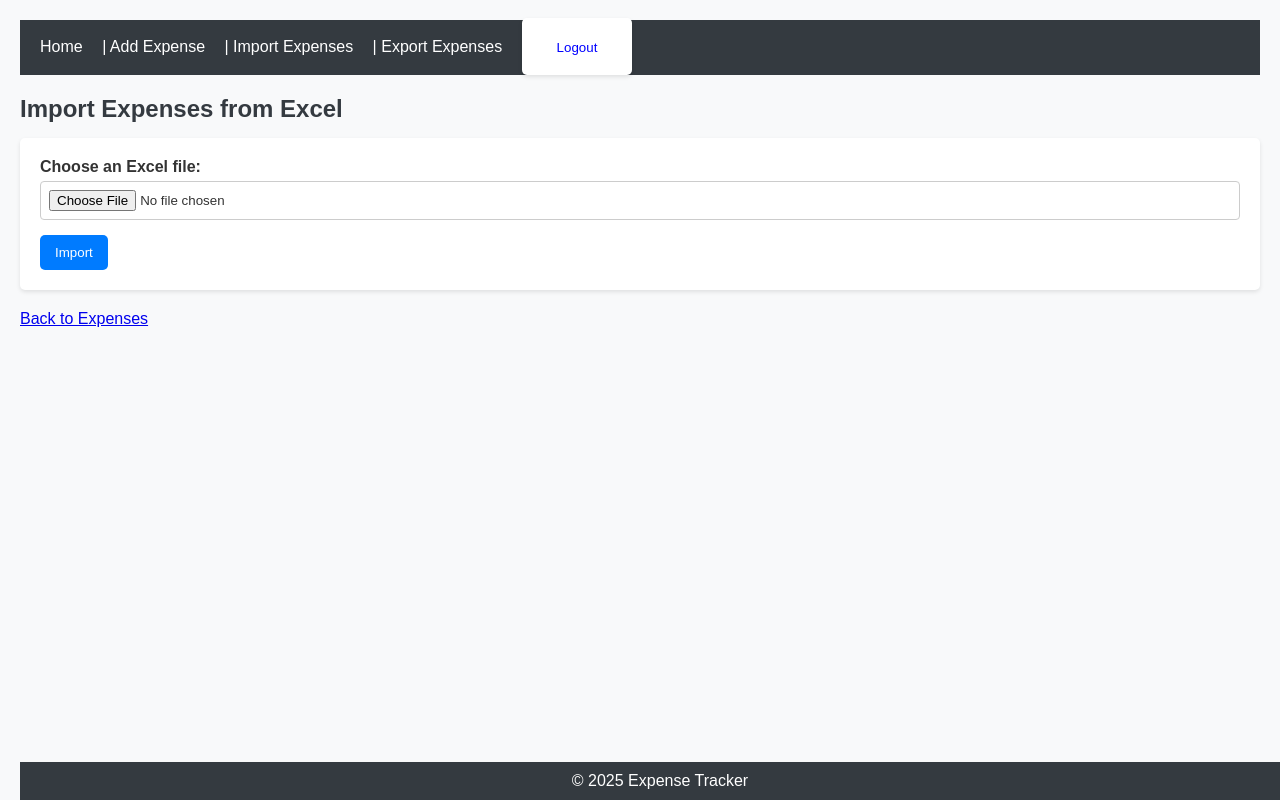
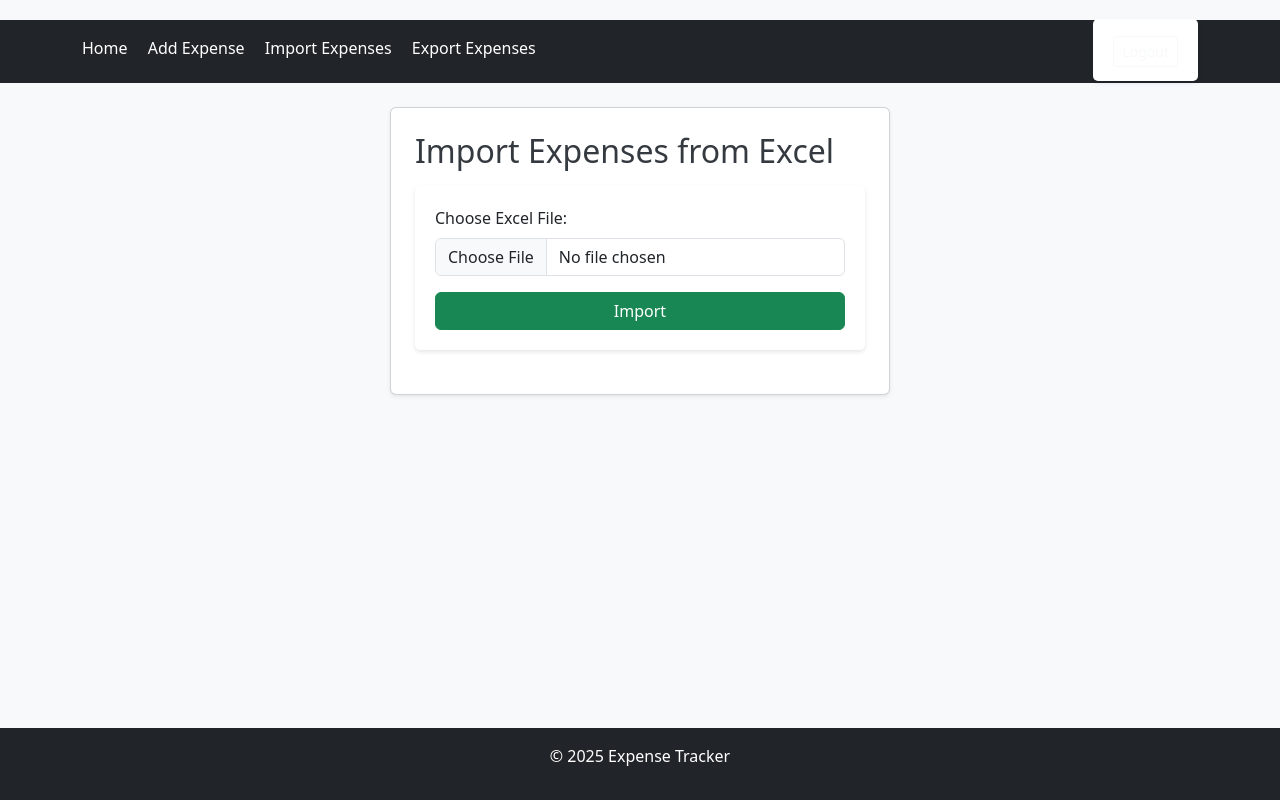
Before and after one commit to denismp/expense_tracker, a Django app: page /expenses/import/ in a window 1280 px wide. Run offline with Django 5.2, Linux system fonts and the light colour scheme; a user stored in the database is signed in.

Commit message:
added bootstrap.

```diff
--- a/static/css/styles.css
+++ b/static/css/styles.css
@@ -1,22 +1,16 @@
 /* styles.css */
 
-/* General Reset */
-* {
-    margin: 0;
-    padding: 0;
-    box-sizing: border-box;
-    font-family: Arial, sans-serif;
-}
+/* Import Bootstrap from CDN */
+@import url('https://cdn.jsdelivr.net/npm/bootstrap@5.3.0/dist/css/bootstrap.min.css');
 
+/* Custom Styles */
 body {
     background-color: #f8f9fa;
-    color: #333;
-    padding: 20px;
+    padding-top: 20px;
 }
 
 header {
     background-color: #343a40;
-    color: #ffffff;
     padding: 10px 20px;
     margin-bottom: 20px;
 }
@@ -36,40 +30,25 @@ h1, h2, h3 {
     color: #343a40;
 }
 
-/* Buttons */
-button {
+/* Custom Button Style */
+.btn-custom {
     background-color: #007bff;
     color: #ffffff;
     border: none;
-    padding: 10px 15px;
-    cursor: pointer;
-    border-radius: 5px;
 }
 
-button:hover {
+.btn-custom:hover {
     background-color: #0056b3;
 }
 
 /* Tables */
 table {
-    width: 100%;
-    border-collapse: collapse;
     margin-bottom: 20px;
-}
-
-th, td {
-    padding: 10px;
-    border: 1px solid #ddd;
-    text-align: left;
 }
 
 th {
     background-color: #007bff;
     color: #ffffff;
-}
-
-tr:nth-child(even) {
-    background-color: #f2f2f2;
 }
 
 /* Forms */
@@ -81,31 +60,9 @@ form {
     margin-bottom: 20px;
 }
 
-label {
-    display: block;
-    margin-bottom: 5px;
-    font-weight: bold;
-}
-
-input[type="text"],
-input[type="email"],
-input[type="password"],
-input[type="file"],
-input[type="date"],
-input[type="number"],
-select,
-textarea {
-    width: 100%;
-    padding: 8px;
-    margin-bottom: 15px;
-    border: 1px solid #ccc;
-    border-radius: 4px;
-}
-
 /* Footer */
 footer {
     text-align: center;
-    margin-top: 20px;
     padding: 10px;
     background-color: #343a40;
     color: #ffffff;
--- a/templates/base.html
+++ b/templates/base.html
@@ -1,36 +1,48 @@
+{% load static %}  <!-- This should be the first line -->
 
 <!DOCTYPE html>
 <html lang="en">
 <head>
     <meta charset="UTF-8">
     <title>{% block title %}Expense Tracker{% endblock %}</title>
-    <link rel="stylesheet" href="/static/css/styles.css">
+
+    <!-- Bootstrap CSS -->
+    <link href="https://cdn.jsdelivr.net/npm/bootstrap@5.3.0/dist/css/bootstrap.min.css" rel="stylesheet">
+
+    <!-- Custom Styles -->
+    <link rel="stylesheet" href="{% static 'css/styles.css' %}">
 </head>
 <body>
-    <header>
-        <nav>
-            <a href="/expenses/">Home</a> |
-            <a href="/expenses/add/">Add Expense</a> |
-            <a href="/expenses/import/">Import Expenses</a> |
-            <a href="/expenses/export/">Export Expenses</a>
-            {% if user.is_authenticated %}
-                <!-- | <a href="/accounts/logout/">Logout</a> -->
-                <form action="{% url 'logout' %}" method="post" style="display:inline;">
-                    {% csrf_token %}
-                    <button type="submit" style="background:none; border:none; color:blue; cursor:pointer;">
-                        Logout
-                    </button>
-                </form>
-            {% else %}
-                | <a href="/accounts/login/">Login</a>
-            {% endif %}
+    <header class="bg-dark text-white py-3">
+        <nav class="container d-flex justify-content-between">
+            <div>
+                <a href="{% url 'expense_list' %}" class="text-white me-3">Home</a>
+                <a href="{% url 'add_expense' %}" class="text-white me-3">Add Expense</a>
+                <a href="{% url 'import_expenses' %}" class="text-white me-3">Import Expenses</a>
+                <a href="{% url 'export_expenses' %}" class="text-white me-3">Export Expenses</a>
+            </div>
+            <div>
+                {% if user.is_authenticated %}
+                    <form action="{% url 'logout' %}" method="post" class="d-inline">
+                        {% csrf_token %}
+                        <button type="submit" class="btn btn-sm btn-outline-light">Logout</button>
+                    </form>
+                {% else %}
+                    <a href="{% url 'login' %}" class="btn btn-sm btn-light">Login</a>
+                {% endif %}
+            </div>
         </nav>
     </header>
-    <main>
+
+    <main class="container my-4">
         {% block content %}{% endblock %}
     </main>
-    <footer>
+
+    <footer class="bg-dark text-white text-center py-3">
         <p>&copy; 2025 Expense Tracker</p>
     </footer>
+
+    <!-- Bootstrap JS Bundle -->
+    <script src="https://cdn.jsdelivr.net/npm/bootstrap@5.3.0/dist/js/bootstrap.bundle.min.js"></script>
 </body>
 </html>
--- a/templates/expenses/import_expenses.html
+++ b/templates/expenses/import_expenses.html
@@ -3,12 +3,15 @@
 {% block title %}Import Expenses{% endblock %}
 
 {% block content %}
-<h2>Import Expenses from Excel</h2>
-<form method="post" enctype="multipart/form-data">
-    {% csrf_token %}
-    <label for="file">Choose an Excel file:</label>
-    <input type="file" name="file" id="file" required>
-    <button type="submit">Import</button>
-</form>
-<p><a href="{% url 'expense_list' %}">Back to Expenses</a></p>
+<div class="card p-4 shadow-sm mx-auto" style="max-width: 500px;">
+    <h2 class="mb-3">Import Expenses from Excel</h2>
+    <form method="post" enctype="multipart/form-data">
+        {% csrf_token %}
+        <div class="mb-3">
+            <label for="file" class="form-label">Choose Excel File:</label>
+            <input type="file" name="file" class="form-control" required>
+        </div>
+        <button type="submit" class="btn btn-success w-100">Import</button>
+    </form>
+</div>
 {% endblock %}
```
Also changed, not shown: expenses/forms.py (+11 -0 lines), templates/accounts/login.html (+11 -7 lines), templates/expenses/expense_form.html (+5 -3 lines), templates/expenses/expense_list.html (+11 -5 lines), db.sqlite3.
